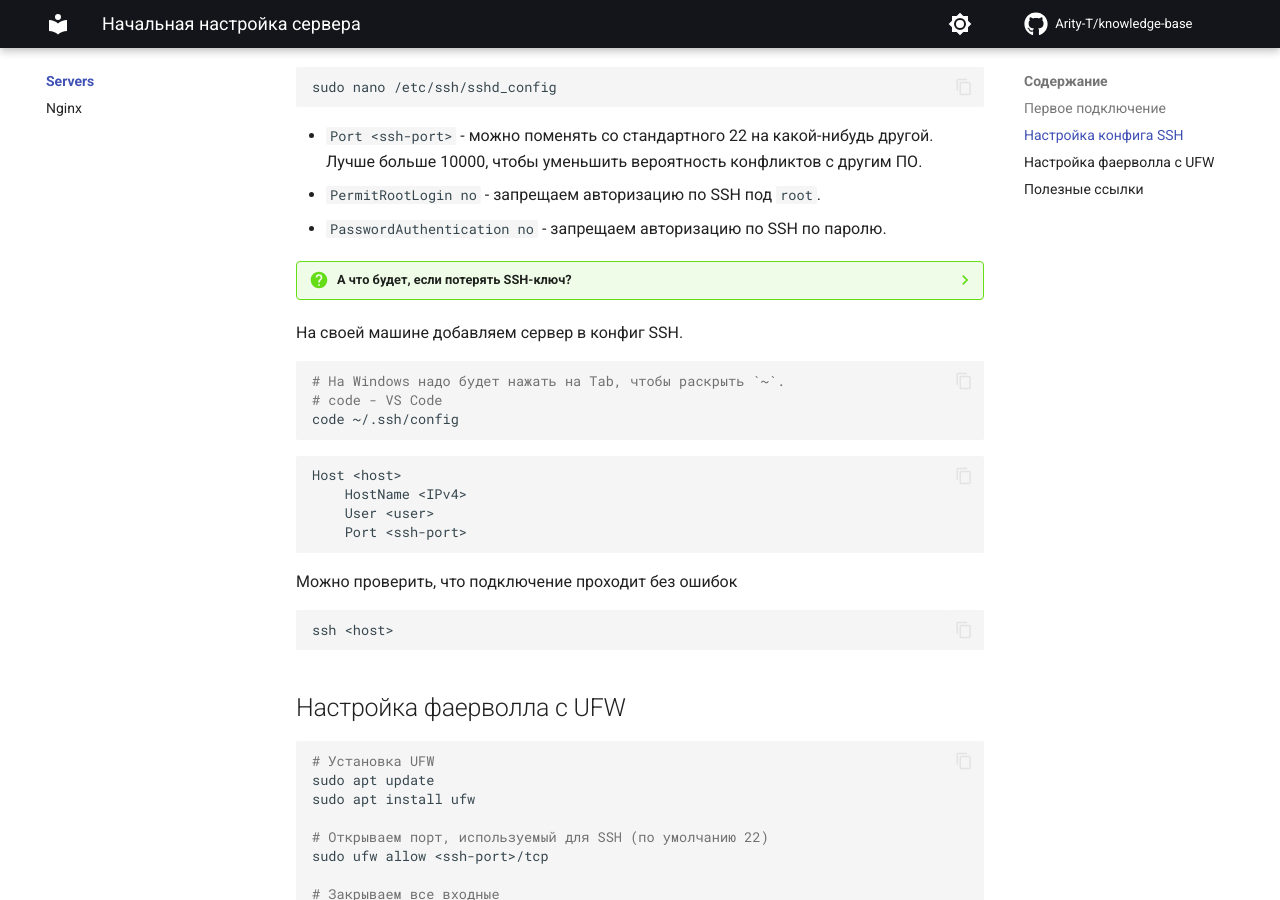
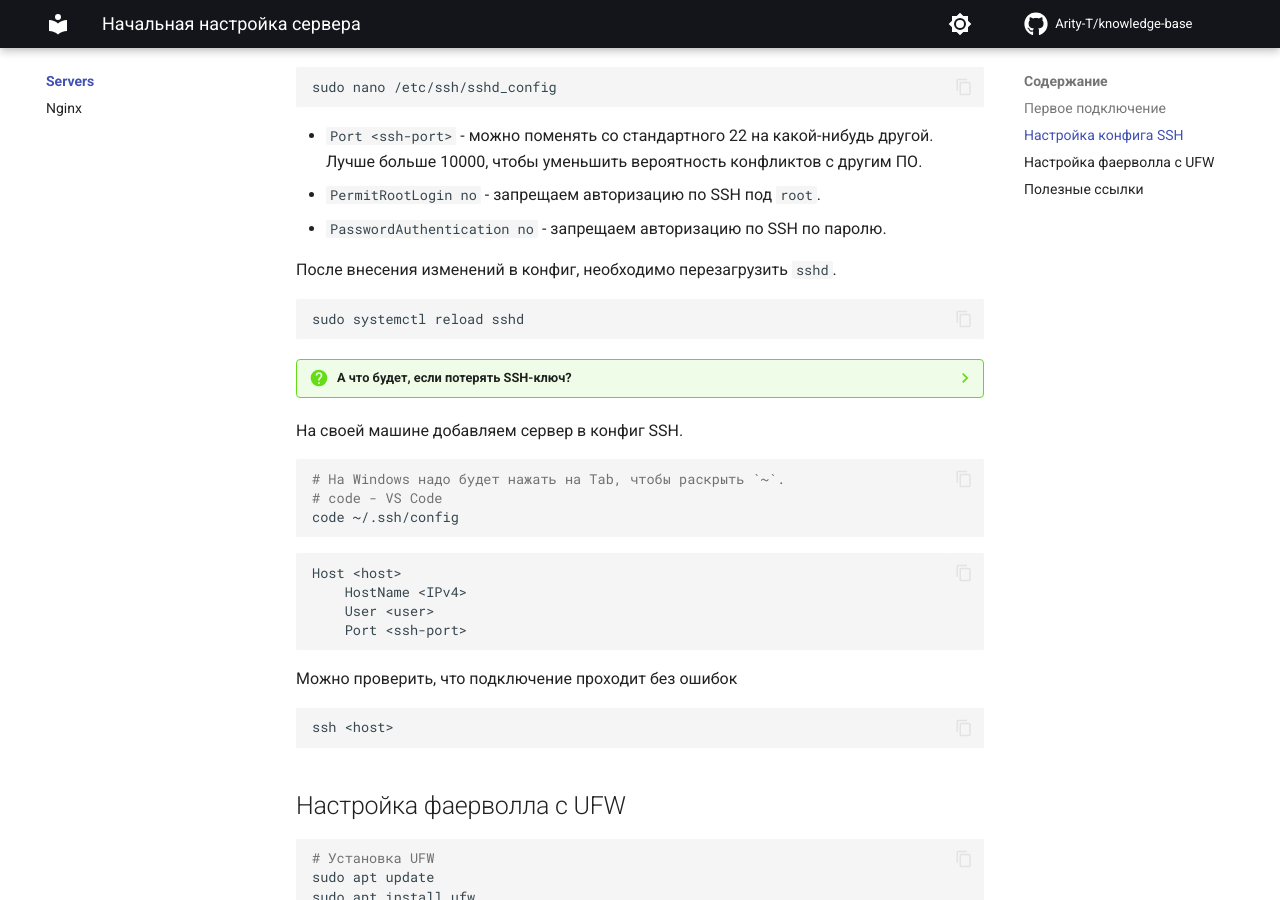
Before and after one commit to Arity-T/knowledge-base, an MkDocs documentation site: the page built from docs/servers/index.md, in a window 1280 px wide and 900 px high, scrolled down 1235 px. Built offline with MkDocs 1.6.1 and Material for MkDocs 9.7.7, drawn with Linux system fonts in a browser that asks for light colours; comment, search, counter and statistics services are not loaded.

Commit message:
Пометка про перезагрузку sshd

````diff
--- a/docs/servers/index.md
+++ b/docs/servers/index.md
@@ -56,6 +56,11 @@ sudo nano /etc/ssh/sshd_config
  - `Port <ssh-port>` - можно поменять со стандартного 22 на какой-нибудь другой. Лучше больше 10000, чтобы уменьшить вероятность конфликтов с другим ПО.
  - `PermitRootLogin no` - запрещаем авторизацию по SSH под `root`.
  - `PasswordAuthentication no` - запрещаем авторизацию по SSH по паролю.
+
+После внесения изменений в конфиг, необходимо перезагрузить `sshd`.
+```sh
+sudo systemctl reload sshd
+```
 
 ??? question "А что будет, если потерять SSH-ключ?"
 
````
